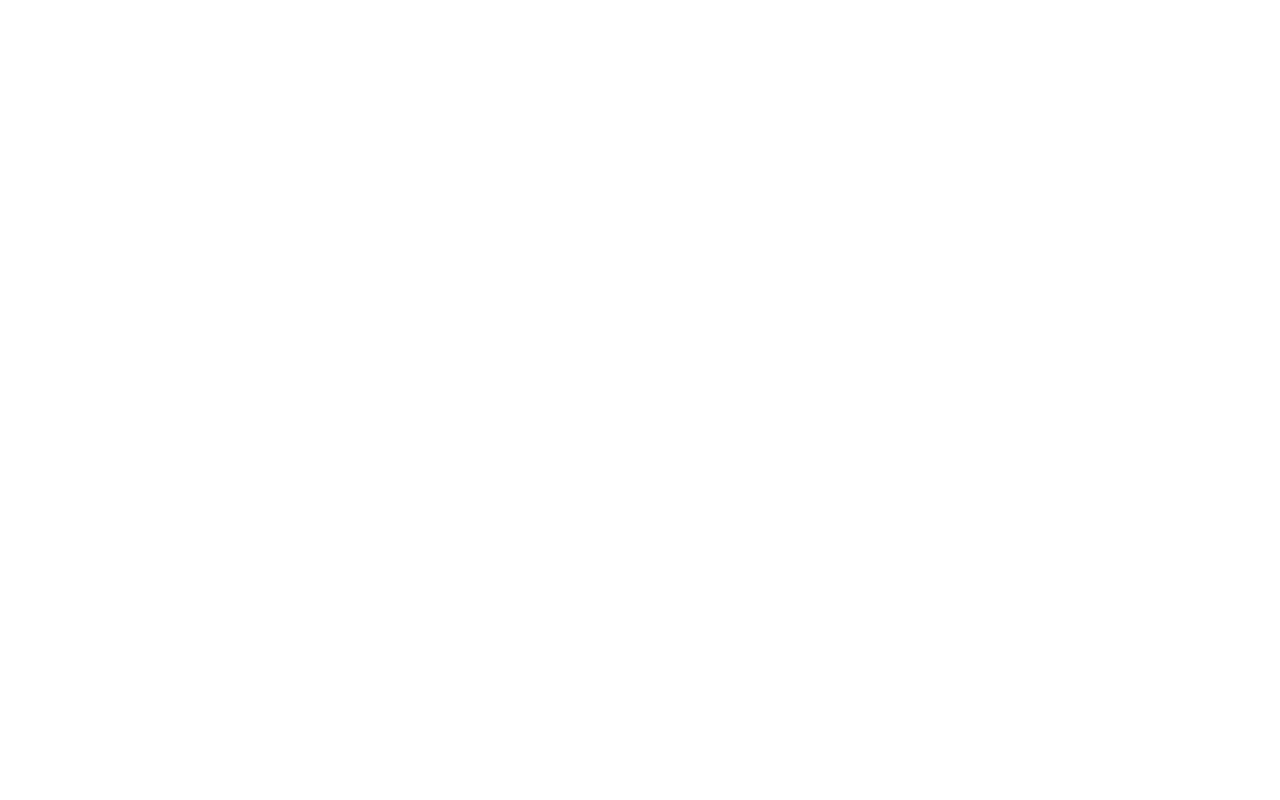
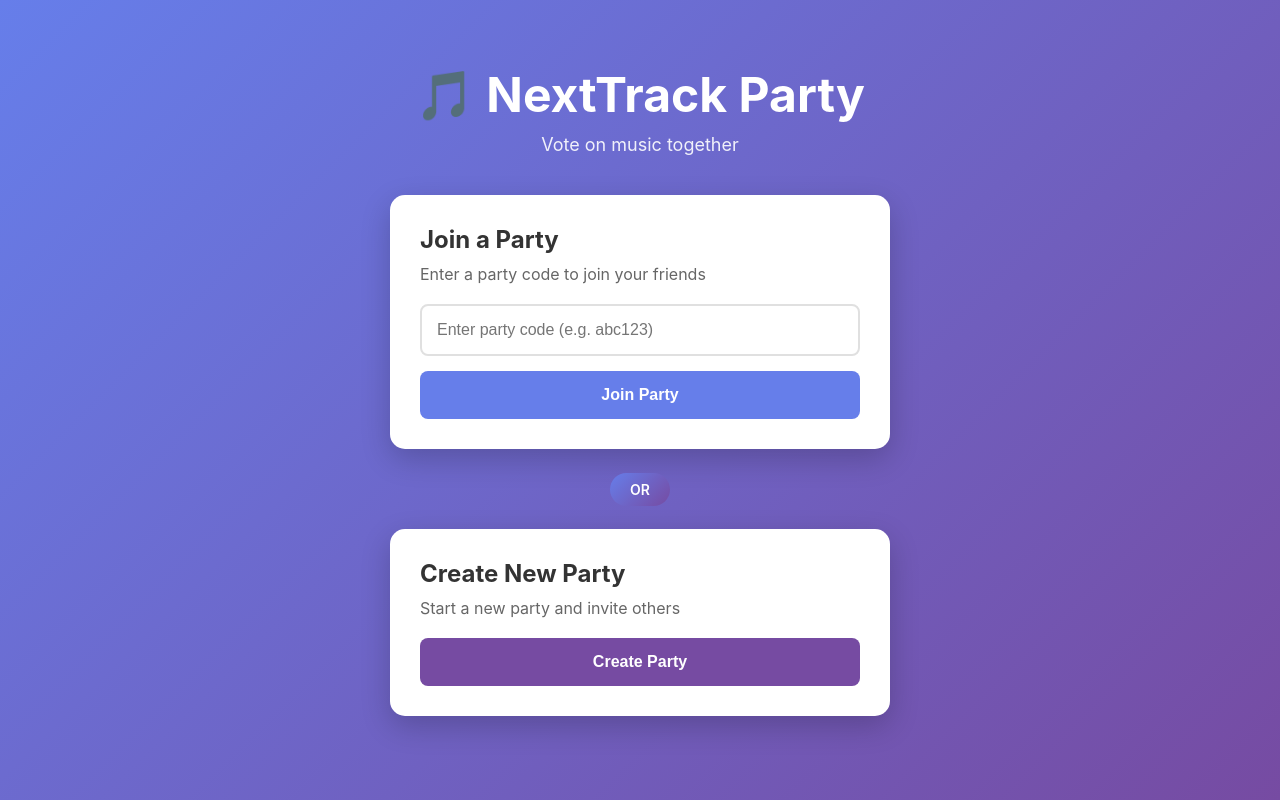
Before and after one commit to Ollihj/Semester-Projekt-2025, a website: page simple-party/frontend/landing.html in a window 1280 px wide. Drawn offline with Linux system fonts and the light colour scheme.

Commit message:
Added landing page with working CSS

```diff
--- a/simple-party/frontend/index.html
+++ b/simple-party/frontend/index.html
@@ -2,8 +2,8 @@
 <html>
     <head>
         <title>NextTrack Party</title>
-        <link rel="icon" type="image/x-icon" href="favicon.ico">
-        <link rel="stylesheet" href="styles.css">
+        <link rel="icon" type="image/x-icon" href="/favicon.ico">
+        <link rel="stylesheet" href="/styles.css">
         <meta name="viewport" content="width=device-width, initial-scale=1.0, user-scalable=no" />
     </head>
     <body>
@@ -47,5 +47,5 @@
             </main>
         </div>
     </body>
-    <script src="index.js" type="module"></script>
+    <script src="/index.js" type="module"></script>
 </html>
--- a/simple-party/frontend/landing.css
+++ b/simple-party/frontend/landing.css
@@ -0,0 +1,127 @@
+* {
+    margin: 0;
+    padding: 0;
+    box-sizing: border-box;
+}
+
+body {
+    font-family: -apple-system, BlinkMacSystemFont, 'Segoe UI', Roboto, Oxygen, Ubuntu, Cantarell, sans-serif;
+    background: linear-gradient(135deg, #667eea 0%, #764ba2 100%);
+    min-height: 100vh;
+    display: flex;
+    align-items: center;
+    justify-content: center;
+    padding: 20px;
+}
+
+.container {
+    max-width: 500px;
+    width: 100%;
+}
+
+header {
+    text-align: center;
+    margin-bottom: 40px;
+    color: white;
+}
+
+header h1 {
+    font-size: 48px;
+    margin-bottom: 10px;
+}
+
+.tagline {
+    font-size: 18px;
+    opacity: 0.9;
+}
+
+.card {
+    background: white;
+    border-radius: 15px;
+    padding: 30px;
+    box-shadow: 0 10px 30px rgba(0, 0, 0, 0.2);
+    margin-bottom: 20px;
+}
+
+.card h2 {
+    color: #333;
+    margin-bottom: 10px;
+    font-size: 24px;
+}
+
+.card p {
+    color: #666;
+    margin-bottom: 20px;
+}
+
+#joinForm {
+    display: flex;
+    flex-direction: column;
+    gap: 15px;
+}
+
+input {
+    padding: 15px;
+    border: 2px solid #e0e0e0;
+    border-radius: 8px;
+    font-size: 16px;
+    transition: border-color 0.3s;
+}
+
+input:focus {
+    outline: none;
+    border-color: #667eea;
+}
+
+.btn {
+    padding: 15px 30px;
+    border: none;
+    border-radius: 8px;
+    font-size: 16px;
+    font-weight: 600;
+    cursor: pointer;
+    transition: transform 0.2s, box-shadow 0.2s;
+}
+
+.btn:hover {
+    transform: translateY(-2px);
+    box-shadow: 0 5px 15px rgba(0, 0, 0, 0.2);
+}
+
+.btn:active {
+    transform: translateY(0);
+}
+
+.btn-primary {
+    background: #667eea;
+    color: white;
+}
+
+.btn-primary:hover {
+    background: #5568d3;
+}
+
+.btn-secondary {
+    background: #764ba2;
+    color: white;
+    width: 100%;
+}
+
+.btn-secondary:hover {
+    background: #643a8a;
+}
+
+.divider {
+    text-align: center;
+    margin: 30px 0;
+    position: relative;
+}
+
+.divider span {
+    background: linear-gradient(135deg, #667eea 0%, #764ba2 100%);
+    color: white;
+    padding: 8px 20px;
+    border-radius: 20px;
+    font-weight: 600;
+    font-size: 14px;
+}
--- a/simple-party/frontend/landing.html
+++ b/simple-party/frontend/landing.html
@@ -0,0 +1,44 @@
+<!DOCTYPE html>
+<html lang="en">
+<head>
+    <meta charset="UTF-8">
+    <meta name="viewport" content="width=device-width, initial-scale=1.0">
+    <title>NextTrack Party</title>
+    <link rel="stylesheet" href="/landing.css">
+</head>
+<body>
+    <div class="container">
+        <header>
+            <h1>🎵 NextTrack Party</h1>
+            <p class="tagline">Vote on music together</p>
+        </header>
+
+        <div class="card">
+            <h2>Join a Party</h2>
+            <p>Enter a party code to join your friends</p>
+            <form id="joinForm">
+                <input
+                    type="text"
+                    id="partyCodeInput"
+                    placeholder="Enter party code (e.g. abc123)"
+                    maxlength="10"
+                    required
+                >
+                <button type="submit" class="btn btn-primary">Join Party</button>
+            </form>
+        </div>
+
+        <div class="divider">
+            <span>OR</span>
+        </div>
+
+        <div class="card">
+            <h2>Create New Party</h2>
+            <p>Start a new party and invite others</p>
+            <button id="createButton" class="btn btn-secondary">Create Party</button>
+        </div>
+    </div>
+
+    <script src="/landing.js"></script>
+</body>
+</html>
--- a/simple-party/frontend/landing.js
+++ b/simple-party/frontend/landing.js
@@ -0,0 +1,20 @@
+// Handle join party form
+document.getElementById('joinForm').addEventListener('submit', (e) => {
+    e.preventDefault();
+
+    const partyCode = document.getElementById('partyCodeInput').value.trim();
+
+    if (partyCode) {
+        // Go to party page
+        window.location.href = `/party/${partyCode}`;
+    }
+});
+
+// Handle create party button
+document.getElementById('createButton').addEventListener('click', () => {
+    // Generate random 4-character party code
+    const partyCode = crypto.randomUUID().substring(0, 4);
+
+    // Go to new party page
+    window.location.href = `/party/${partyCode}`;
+});
```
Also changed, not shown: simple-party/backend/server.js (+13 -10 lines), simple-party/frontend/index.js (+4 -4 lines).
